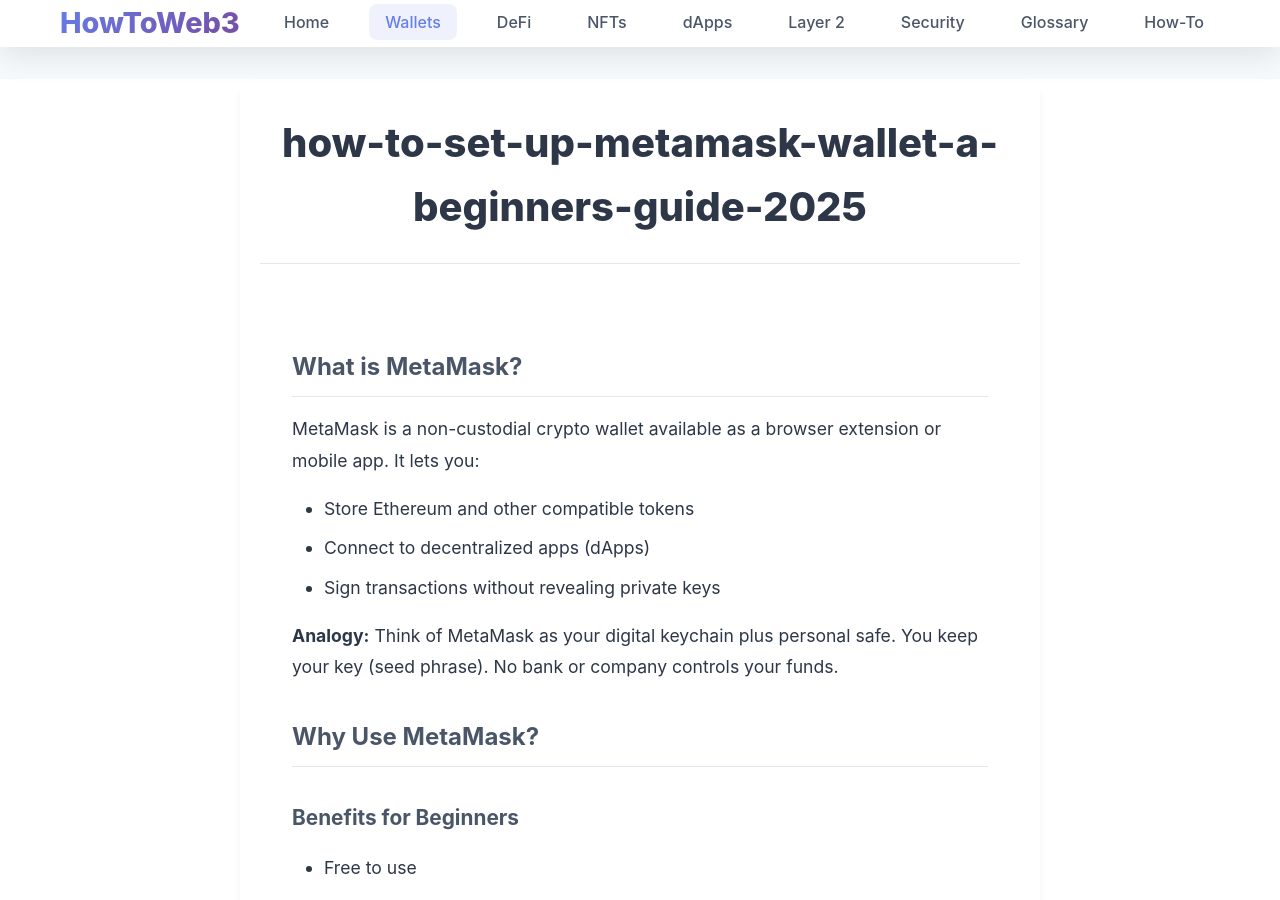
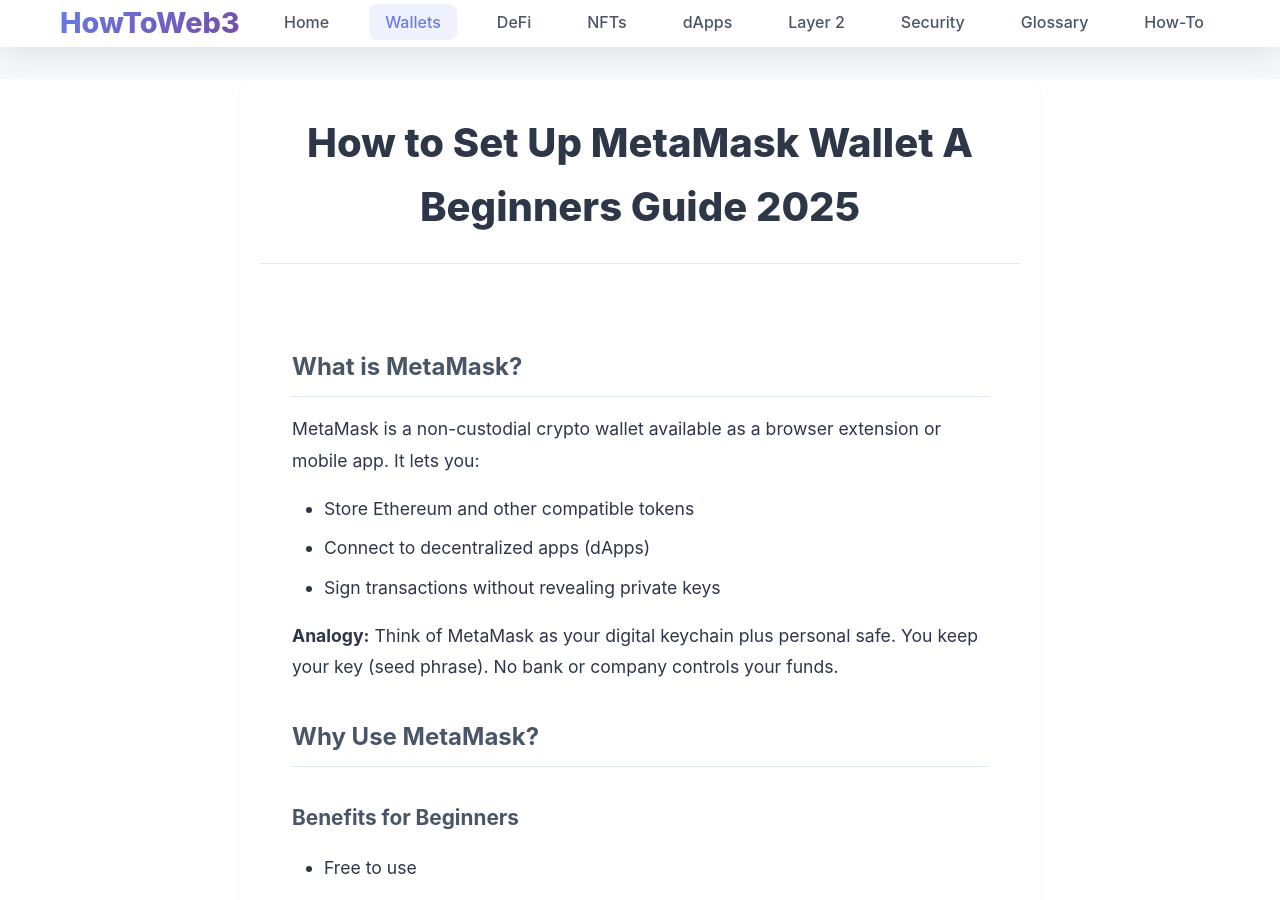
Before and after one commit to gummybearsk/howtoweb3.pro, a Jekyll site: the page built from _posts/2025-07-01-how-to-set-up-metamask-wallet-a-beginners-guide-2025.md, in a window 1280 px wide and 900 px high. Built offline with Jekyll 4.4.1, drawn with Linux system fonts in a browser that asks for light colours.

```diff
--- a/_posts/2025-07-01-how-to-set-up-metamask-wallet-a-beginners-guide-2025.md
+++ b/_posts/2025-07-01-how-to-set-up-metamask-wallet-a-beginners-guide-2025.md
@@ -1,6 +1,6 @@
 ---
 layout: post
-title: "how-to-set-up-metamask-wallet-a-beginners-guide-2025"
+title: "How to Set Up MetaMask Wallet A Beginners Guide 2025"
 categories: wallets
 tags: [metamask, ethereum, crypto-wallet, web3, defi]
 excerpt: "Learn how to set up MetaMask, the popular crypto wallet, step by step for storing Ethereum, NFTs, and connecting to dApps."
```
